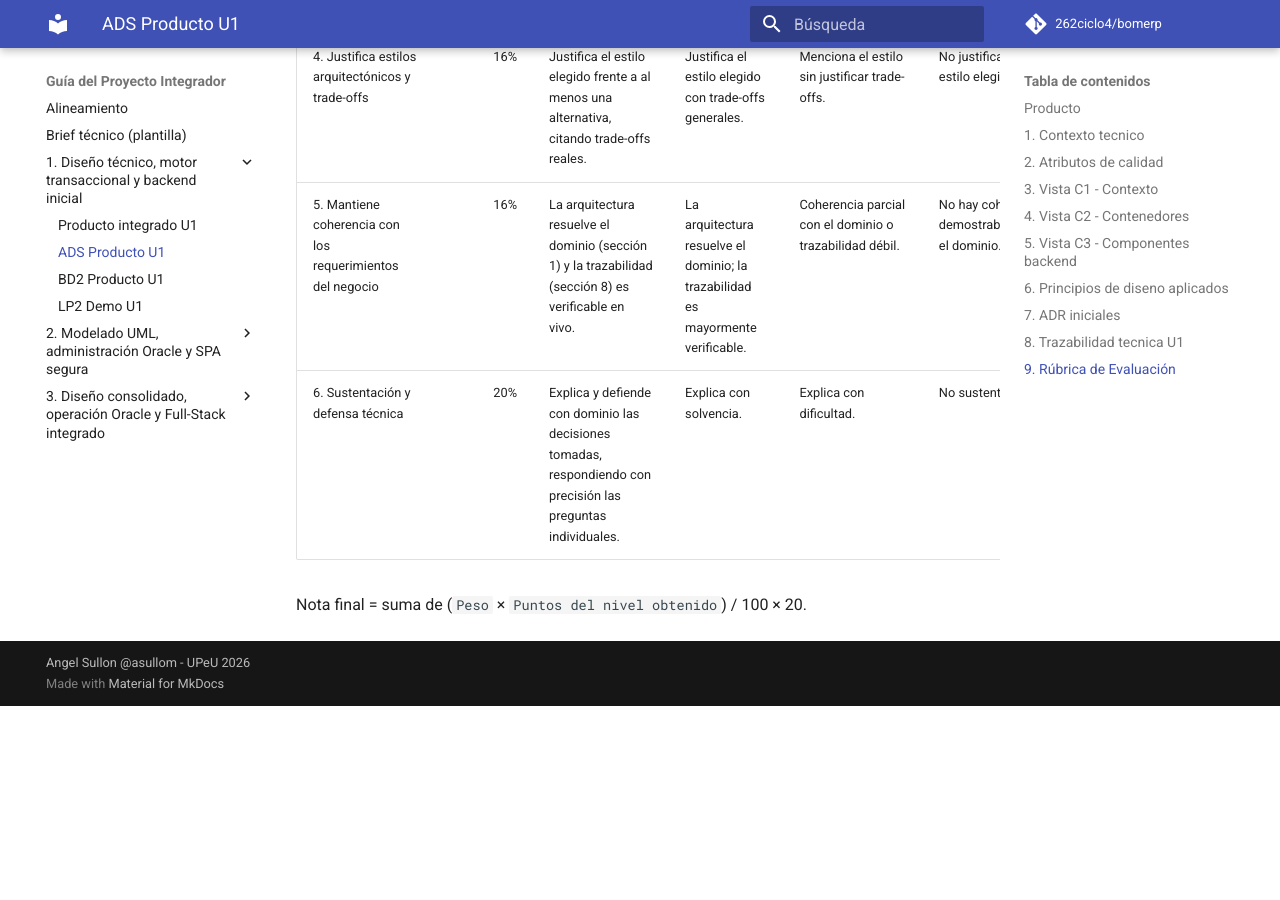
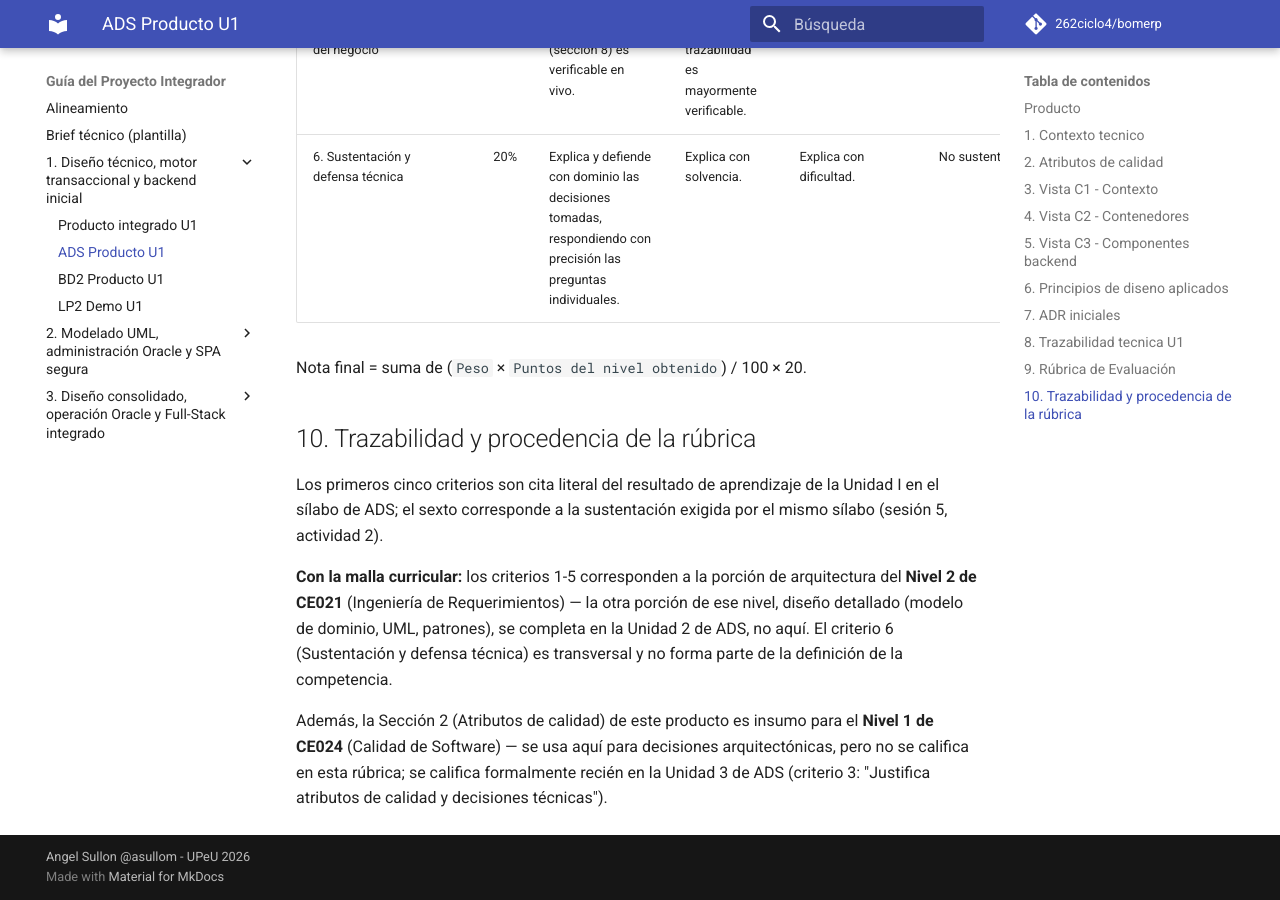
Before and after one commit to 262ciclo4/bomerp, an MkDocs documentation site: the page built from docs/proyecto-integrador/u1/ads-producto.md, in a window 1280 px wide and 900 px high, scrolled down 7609 px. Built offline with MkDocs 1.6.1 and Material for MkDocs 9.7.7, drawn with Linux system fonts in a browser that asks for light colours; comment, search, counter and statistics services are not loaded; before the commit the page ends 8315 px from its top, so only the background shows below that; some of the changed text lies outside the part shown.

Commit message:
S5: Evaluacion unidad 1

```diff
--- a/docs/proyecto-integrador/u1/ads-producto.md
+++ b/docs/proyecto-integrador/u1/ads-producto.md
@@ -180,3 +176,11 @@ Los primeros cinco criterios son cita literal del resultado de aprendizaje de la
 | 6. Sustentación y defensa técnica | 20% | Explica y defiende con dominio las decisiones tomadas, respondiendo con precisión las preguntas individuales. | Explica con solvencia. | Explica con dificultad. | No sustenta. |
 
 Nota final = suma de (`Peso` × `Puntos del nivel obtenido`) / 100 × 20.
+
+## 10. Trazabilidad y procedencia de la rúbrica
+
+Los primeros cinco criterios son cita literal del resultado de aprendizaje de la Unidad I en el sílabo de ADS; el sexto corresponde a la sustentación exigida por el mismo sílabo (sesión 5, actividad 2).
+
+**Con la malla curricular:** los criterios 1-5 corresponden a la porción de arquitectura del **Nivel 2 de CE021** (Ingeniería de Requerimientos) — la otra porción de ese nivel, diseño detallado (modelo de dominio, UML, patrones), se completa en la Unidad 2 de ADS, no aquí. El criterio 6 (Sustentación y defensa técnica) es transversal y no forma parte de la definición de la competencia.
+
+Además, la Sección 2 (Atributos de calidad) de este producto es insumo para el **Nivel 1 de CE024** (Calidad de Software) — se usa aquí para decisiones arquitectónicas, pero no se califica en esta rúbrica; se califica formalmente recién en la Unidad 3 de ADS (criterio 3: "Justifica atributos de calidad y decisiones técnicas").
```
Also changed, not shown: other parts of docs/proyecto-integrador/u1/ads-producto.md (+0 -4 lines).
